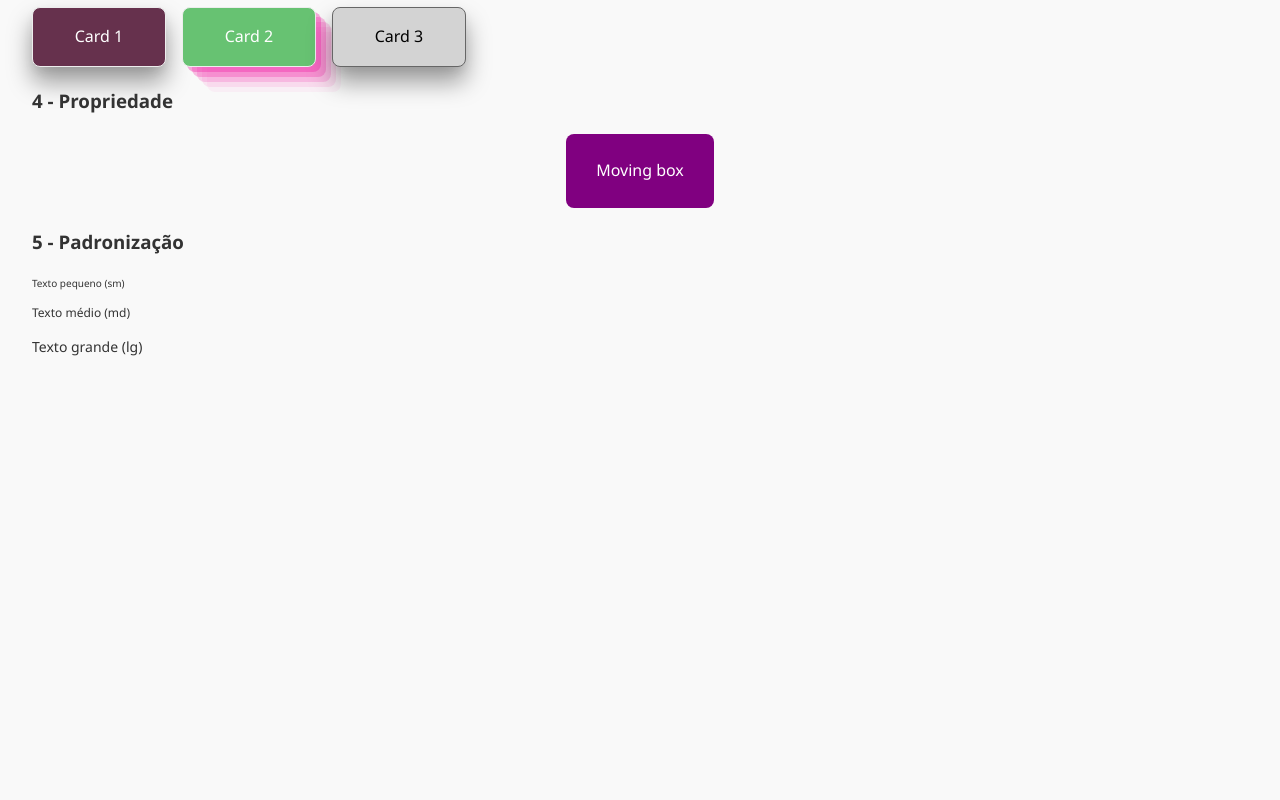
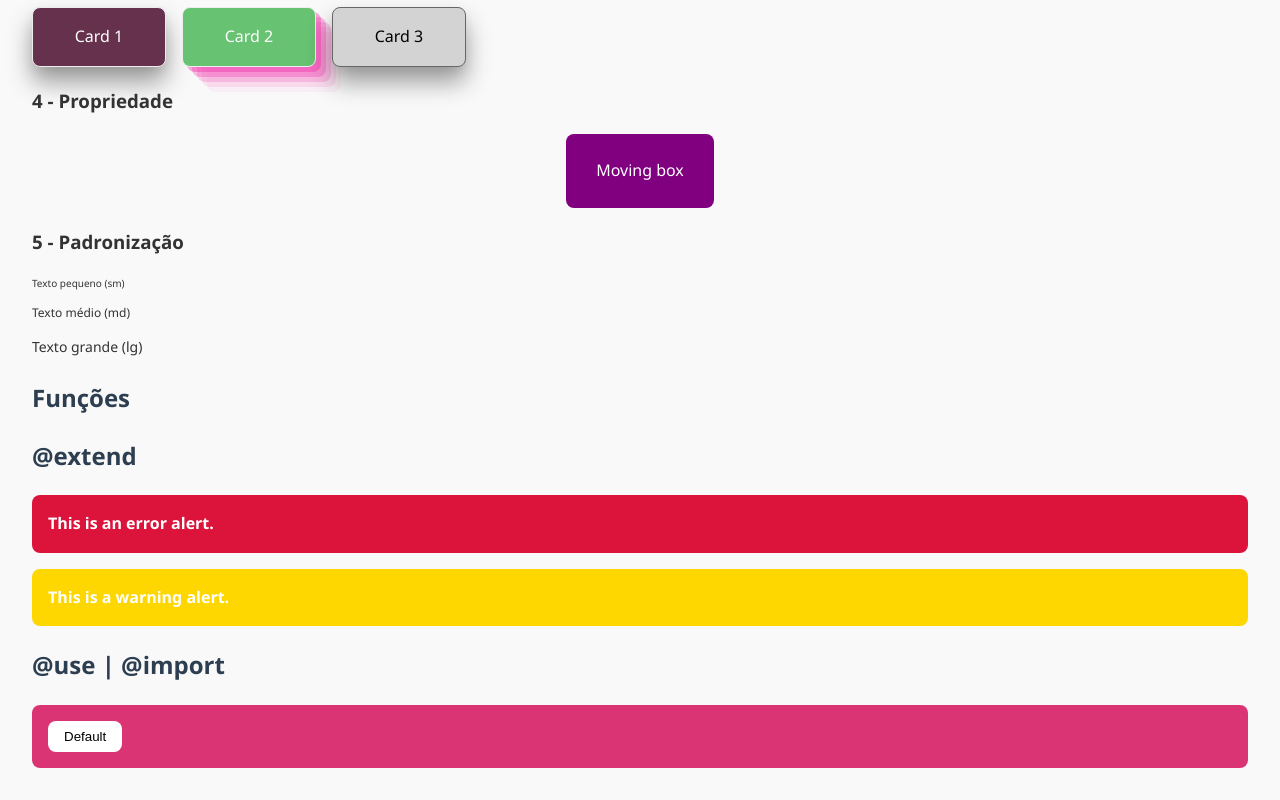
Before and after one commit to mokasousa/css-talk, an Angular app: page / in a window 1280 px wide. Shown: the part 474-1274 px from the top of the page. Before the commit the page ends 865 px from the top, so only its background shows below. Built offline with nearby package versions, Linux system fonts and the light colour scheme.

Commit message:
use and placeholder

```diff
--- a/src/app/sass-at-rules/_shared.scss
+++ b/src/app/sass-at-rules/_shared.scss
@@ -1,4 +1,5 @@
 $new-color: #db3474;
+$padding: 1rem;
 
 @mixin btn-default($background: white, $color: black, $radius: 0.5rem) {
     color: $color;
--- a/src/app/sass-at-rules/sass-at-rules.component.html
+++ b/src/app/sass-at-rules/sass-at-rules.component.html
@@ -1,6 +1,6 @@
 <h1>SASS At-Rules</h1>
 
-<h2>&#64;mixin / &#64;include</h2>
+<h2>&#64;mixin | &#64;include</h2>
 
 <p>Agrupa declarações CSS para reutilização.</p>
 
@@ -45,3 +45,29 @@
     <p class="text-demo text-lg">Texto grande (lg)</p>
   </div>
 </section>
+
+<h2>Funções</h2>
+
+<section id="ex6">
+  <div class="demo-area">
+  </div>
+</section>
+
+<h2>&#64;extend</h2>
+<section id="ex7">
+  <div class="demo-area">
+    <div class="alert alert-error">
+      This is an error alert.
+    </div>
+    <div class="alert alert-warning">
+      This is a warning alert.
+    </div>
+  </div>
+</section>
+
+<h2>&#64;use | &#64;import</h2>
+<section id="ex8">
+  <div class="demo-area">
+    <button class="btn-default">Default</button>
+  </div>
+</section>
--- a/src/app/sass-at-rules/sass-at-rules.component.scss
+++ b/src/app/sass-at-rules/sass-at-rules.component.scss
@@ -241,14 +241,9 @@
     color: white;
   }
 
-  .alert-info {
+  .alert-warning {
     @extend %alert-base;
     background: gold;
-  }
-
-  .alert-success {
-    @extend %alert-base;
-    background: seagreen;
   }
 
   .alert-error {
@@ -262,9 +257,15 @@
 
 // 4. @USE
 #ex8 {
-  background-color: s.$new-color;
+  $radius: 0.5rem;
 
-  .btn-new-color {
+  .demo-area {
+    padding: s.$padding;
+    border-radius: $radius;
+    background-color: s.$new-color;
+  }
+
+  .btn-default {
     @include s.btn-default();
   }
 }
```
